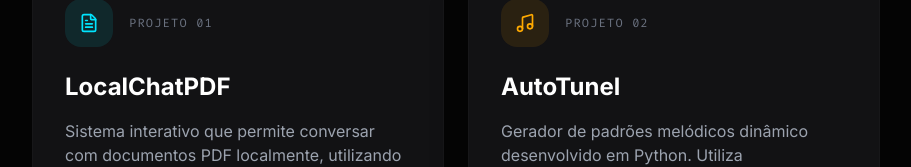
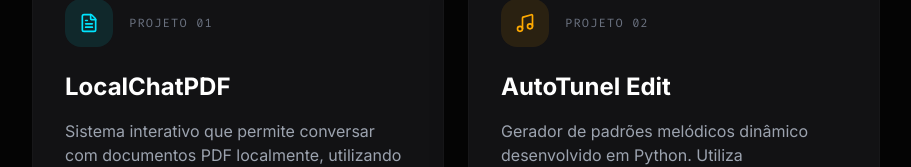
Before and after one commit to srGabrielx/portfolio, a React (Vite) app: page / in a window 1280 px wide. Both pictures are taken after a click on the button "PROJETOS". Shown: the part 268-435 px from the top of the page, without its empty margins (184-1095 px from the left). Built offline with nearby package versions, Linux system fonts and the light colour scheme.

Commit message:
feat: add AutoTunel Edit project and lock scroll on load

```diff
--- a/src/App.jsx
+++ b/src/App.jsx
@@ -24,6 +24,17 @@ export function App() {
     }
     return 'cyber';
   });
+
+  useEffect(() => {
+    if (isLoading) {
+      document.body.style.overflow = 'hidden';
+    } else {
+      document.body.style.overflow = '';
+    }
+    return () => {
+      document.body.style.overflow = '';
+    };
+  }, [isLoading]);
 
   useEffect(() => {
     document.body.setAttribute('data-theme', theme);
--- a/src/data/projectsData.js
+++ b/src/data/projectsData.js
@@ -334,6 +334,44 @@ export const webAppsList = [
     }
   },
   {
+    id: 'auto-tunel',
+    num: 'Projeto 02',
+    title: 'AutoTunel Edit',
+    url: 'https://auto-tunel-edit.vercel.app',
+    category: 'Lógica Algorítmica & Python Áudio',
+    img: '/images/projects/AutoTunelEdit.png',
+    github: 'https://github.com/srGabrielx/AutoTunel',
+    readmeUrl: 'https://github.com/srGabrielx/AutoTunel#readme',
+    status: 'Open Source',
+    badgeColor: 'text-[#ffaa00] bg-[#ffaa00]/10 border-[#ffaa00]/30',
+    description:
+      'Gerador de padrões melódicos dinâmico desenvolvido em Python. Utiliza randomização estruturada em escalas harmônicas para criar sequências de áudio exportáveis.',
+    tags: ['Python', 'Lógica Algorítmica', 'Teoria Musical', 'Manipulação de Áudio', 'Automação Sonora'],
+    highlights: [
+      'Geração algorítmica de sequências musicais estruturadas',
+      'Suporte a escalas maiores, menores, pentatônicas e modos harmônicos',
+      'Configuração de andamento (BPM), intervalos e quantização',
+      'Geração de arquivos prontos para integração em softwares musicais'
+    ],
+    readme: {
+      title: 'AutoTunel - Gerador Algorítmico de Padrões Melódicos',
+      overview:
+        'Projeto de pesquisa em criatividade computacional musical. Através de scripts Python e regras de lógica musical (intervalos de escala, BPM), o código compõe arranjos inéditos automaticamente.',
+      problemSolved:
+        'Reduz o tempo de composição em produção de trilhas sonoras. Fornece samples gerados por código perfeitos, 100% livres de royalties e com tonalidades consistentes.',
+      techStack: [
+        'Python Nativo para lógica procedural',
+        'Math e Random libraries para controle caótico estruturado',
+        'Bibliotecas de Áudio para exportação .wav/.midi'
+      ],
+      howToRun: [
+        'git clone https://github.com/srGabrielx/AutoTunel.git',
+        'cd AutoTunel',
+        'python main.py'
+      ]
+    }
+  },
+  {
     id: 'auto-tunel-pro',
     title: 'AutoTunel-Pro',
     category: 'Music Tech & Síntese Sonora',
@@ -413,42 +451,6 @@ export const featuredProjectsList = [
         'venv\\Scripts\\activate  # No Linux: source venv/bin/activate',
         'pip install -r requirements.txt',
         'python -m spacy download pt_core_news_lg',
-        'python main.py'
-      ]
-    }
-  },
-  {
-    id: 'auto-tunel',
-    num: 'Projeto 02',
-    title: 'AutoTunel',
-    category: 'Lógica Algorítmica & Python Áudio',
-    img: '/images/projects/auto-tunel-pro.png',
-    github: 'https://github.com/srGabrielx/AutoTunel',
-    readmeUrl: 'https://github.com/srGabrielx/AutoTunel#readme',
-    status: 'Open Source',
-    badgeColor: 'text-[#ffaa00] bg-[#ffaa00]/10 border-[#ffaa00]/30',
-    description:
-      'Gerador de padrões melódicos dinâmico desenvolvido em Python. Utiliza randomização estruturada em escalas harmônicas para criar sequências de áudio exportáveis.',
-    tags: ['Python', 'Lógica Algorítmica', 'Teoria Musical', 'Manipulação de Áudio', 'Automação Sonora'],
-    highlights: [
-      'Geração algorítmica de sequências musicais estruturadas',
-      'Suporte a escalas maiores, menores, pentatônicas e modos harmônicos',
-      'Configuração de andamento (BPM), intervalos e quantização',
-      'Geração de arquivos prontos para integração em softwares musicais'
-    ],
-    readme: {
-      title: 'AutoTunel - Gerador Algorítmico de Padrões Melódicos',
-      overview:
-        'Script e ferramenta em Python concebida para estudar a aplicação de regras matemáticas e estocásticas na criação de melodias musicais. O software calcula intervalos harmônicos dentro de escalas selecionadas e gera frases musicais coerentes.',
-      problemSolved:
-        'Auxilia compositores e programadores a explorar geração procedural de áudio sem necessidade de gravação manual nota por nota.',
-      techStack: [
-        'Python com manipulação de arrays e estruturas de matrizes harmônicas',
-        'Módulos de áudio e lógica determinística'
-      ],
-      howToRun: [
-        'git clone https://github.com/srGabrielx/AutoTunel.git',
-        'cd AutoTunel',
         'python main.py'
       ]
     }
--- a/src/pages/Projetos.jsx
+++ b/src/pages/Projetos.jsx
@@ -18,11 +18,11 @@ export function Projetos() {
     },
     {
       num: 'Projeto 02',
-      title: 'AutoTunel',
+      title: 'AutoTunel Edit',
       description:
         'Gerador de padrões melódicos dinâmico desenvolvido em Python. Utiliza randomização estruturada em escalas musicais para criar sequências de áudio exportáveis.',
       tags: ['Python', 'Lógica Algorítmica'],
-      link: 'https://github.com/srGabrielx/AutoTunel',
+      link: 'https://auto-tunel-edit.vercel.app',
       icon: <Music className="w-5 h-5 text-[#ffaa00]" />,
       bgIcon: 'bg-[#ffaa00]/10',
       colorText: 'text-[#ffaa00]',
@@ -104,6 +104,11 @@ export function Projetos() {
       title: 'Adega Express',
       url: 'https://adega-express-ivory.vercel.app/',
       img: '/images/projects/adega-express.png'
+    },
+    {
+      title: 'AutoTunel Edit',
+      url: 'https://auto-tunel-edit.vercel.app',
+      img: '/images/projects/AutoTunelEdit.png'
     },
     {
       title: 'AutoTunel-Pro',
```
Also changed, not shown: public/images/projects/AutoTunelEdit.png (added), 1 other file (tests, documents, lock files or other folders).
